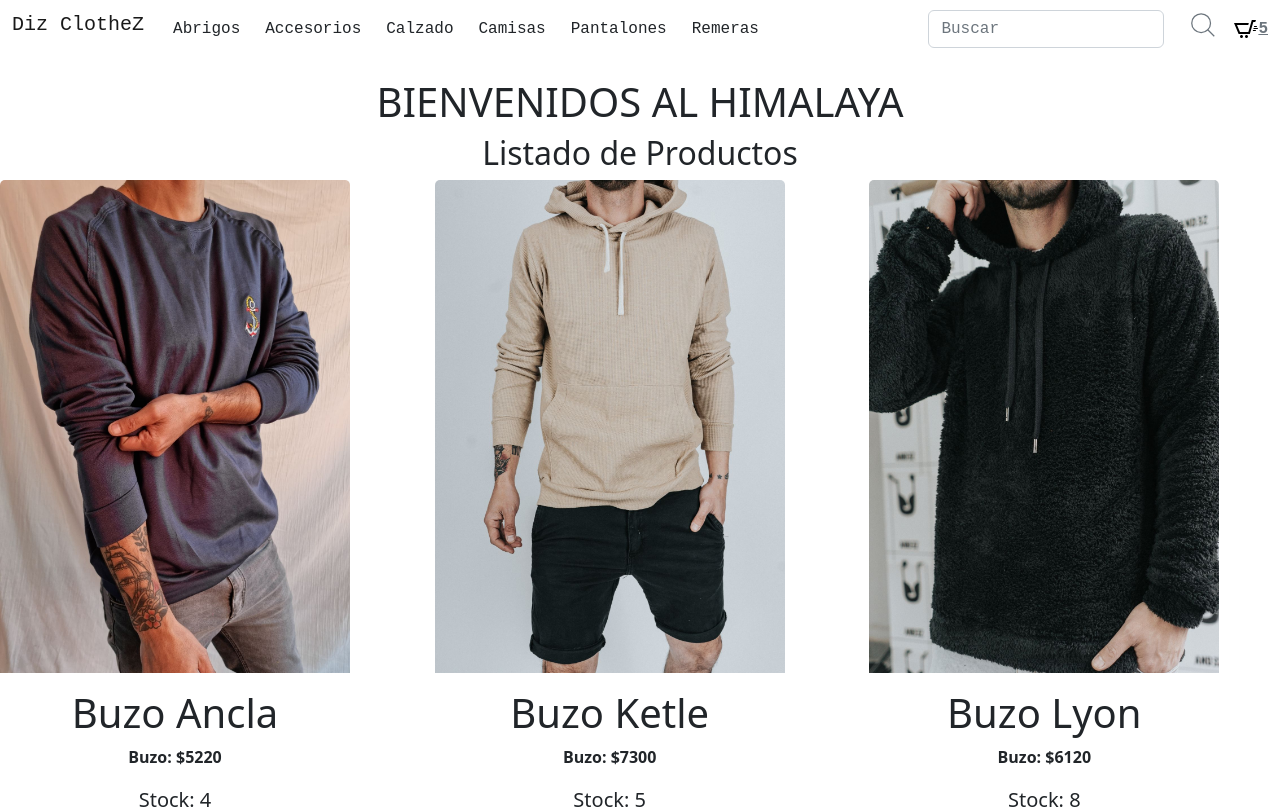
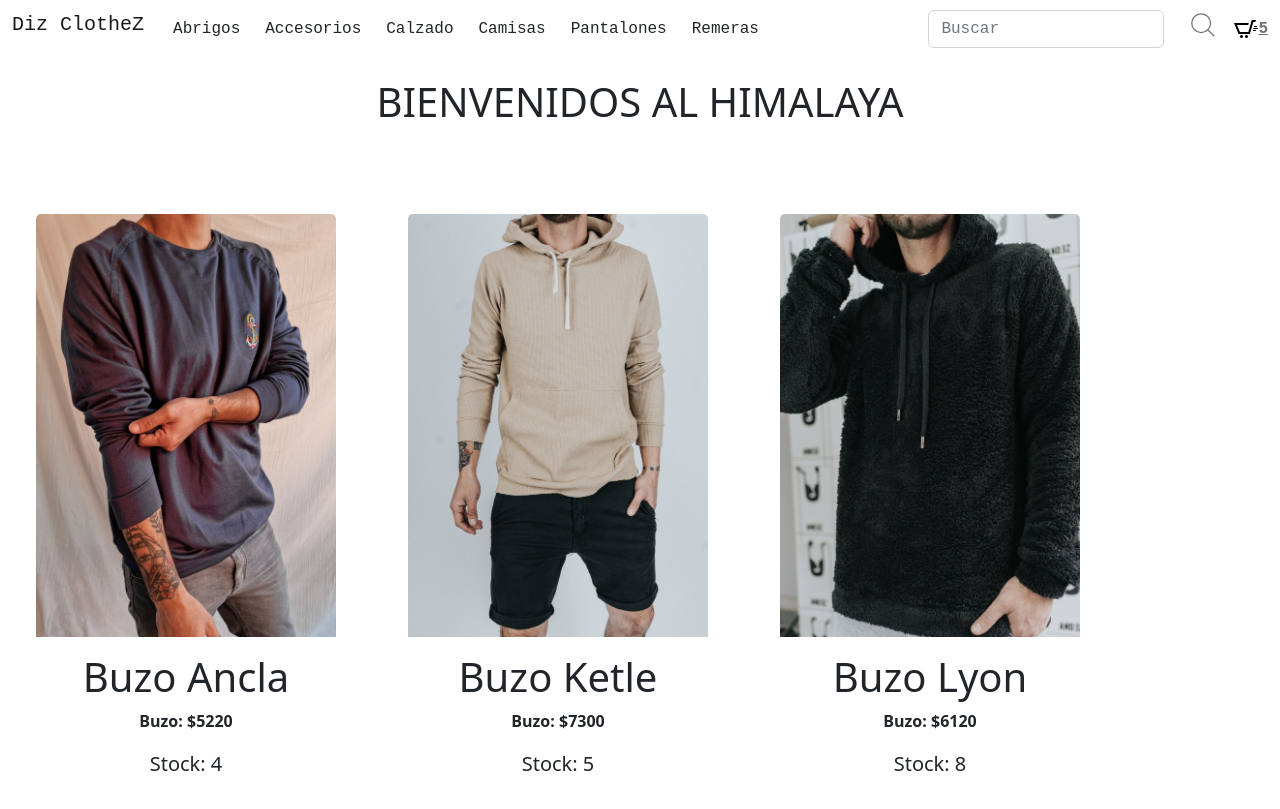
Before and after one commit to fede-diz/ProyectoReactCoder, a React (Create React App) app: page / in a window 1280 px wide. Shown: the top 809 px of the page. Built offline with nearby package versions, Linux system fonts and the light colour scheme.

Commit message:
Un poquito de styling y agregado de Spinner-Load

```diff
--- a/src/asyncMock.js
+++ b/src/asyncMock.js
@@ -43,6 +43,6 @@ export const getProducts = () => {
     return new Promise((resolve) => {
         setTimeout(() => {
             resolve(products)
-        }, 3000);
+        }, 2000);
     })
 }
--- a/src/components/Item/Item.css
+++ b/src/components/Item/Item.css
@@ -1,3 +1,6 @@
 .card {
-    width: 350px
+    position: relative;
+    width: 300px;
+    height: 400px;
+    margin: 0 auto;
 }
--- /dev/null
+++ b/src/components/ItemList/ItemList.css
@@ -0,0 +1,5 @@
+.row {
+    display: grid;
+    margin: 0 auto;
+    padding: 80px;
+}
--- a/src/components/ItemList/ItemList.js
+++ b/src/components/ItemList/ItemList.js
@@ -1,9 +1,10 @@
 import Item from "../Item/Item"
+import './ItemList.css'
 
 const ItemList = ({ products }) => {
 
     return (
-        <div className="row row-cols-1 row-cols-md-3 g-4">
+        <div className="row row-cols-1 row-cols-md-3 g-4 container-sm">
             {products.map((prod) => <Item key={prod.id} {...prod}/>)}
         </div>
     )
--- a/src/components/ItemListContainer/ItemListContainer.js
+++ b/src/components/ItemListContainer/ItemListContainer.js
@@ -1,6 +1,7 @@
 import { useState, useEffect } from "react";
 import { getProducts } from "../../asyncMock";
 import ItemList from "../ItemList/ItemList";
+import Spinner from "../Spinner/Spinner";
 
 const ItemListContainer = ({greeting}) => {
     const [products, setProducts] = useState([])
@@ -16,14 +17,16 @@ const ItemListContainer = ({greeting}) => {
 
     if(loading) {
         return (
-            <h1>Loading...</h1>                 // Poner un loader redondito, queda más fachero (armarlo como componente en otra carpeta del explorerJS)
+            <div>
+                <h1>{greeting}</h1>
+                <Spinner />
+            </div>
         )
     }
 
     return (
         <div>
             <h1>{greeting}</h1>
-            <h2>Listado de Productos</h2>
             <ItemList products={products} />
         </div>
     )
--- /dev/null
+++ b/src/components/Spinner/Spinner.js
@@ -0,0 +1,11 @@
+const Spinner = () => {
+    return (
+        <div class="d-flex justify-content-center">
+            <div class="spinner-border" role="status">
+                <span class="visually-hidden">Loading...</span>
+            </div>
+        </div>
+    )
+}
+
+export default Spinner
```
Also changed, not shown: src/components/Navbar/Navbar.css (line endings or trailing spaces).
